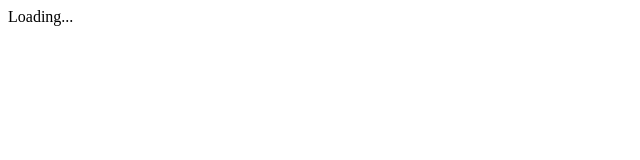
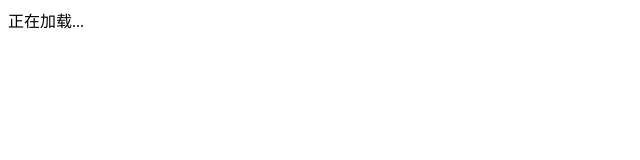
Before and after one commit to gz-freedom/book-list, a website: page src/public/index.html in a window 1280 px wide. Shown: the full height of the page, 0-640 px from the left. Drawn offline with Linux system fonts and the light colour scheme.

Commit message:
normal updates

```diff
--- a/src/public/index.html
+++ b/src/public/index.html
@@ -2,12 +2,10 @@
 <html>
   <head>
     <meta charset="utf-8">
-    <title>Angular 2 App | ng2-webpack</title>
-    <link rel="icon" type="image/x-icon" href="/img/favicon.ico">
-
+    <title>我的书单</title>
     <base href="/">
   </head>
   <body>
-    <my-app>Loading...</my-app>
+    <book-list>正在加载...</book-list>
   </body>
 </html>
```
Also changed, not shown: package.json (+30 -31 lines).
